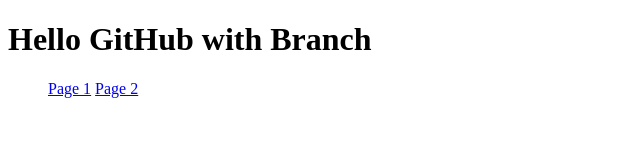
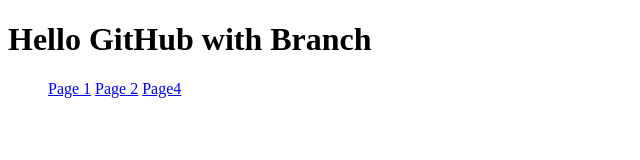
Before and after one commit to netse24/Git_Branch, a plain HTML site: page index.html in a window 1280 px wide. Shown: the full height of the page, 0-640 px from the left. Drawn offline with Linux system fonts and the light colour scheme.

Commit message:
create a2 link to menu

```diff
--- a/index.html
+++ b/index.html
@@ -11,6 +11,7 @@
     <menu>
         <a href="pages/page1.html">Page 1</a>
         <a href="pages/page2.html">Page 2</a>
+        <a href="pages/page3.html">Page4</a>
     </menu>
 </body>
 </html>
```
